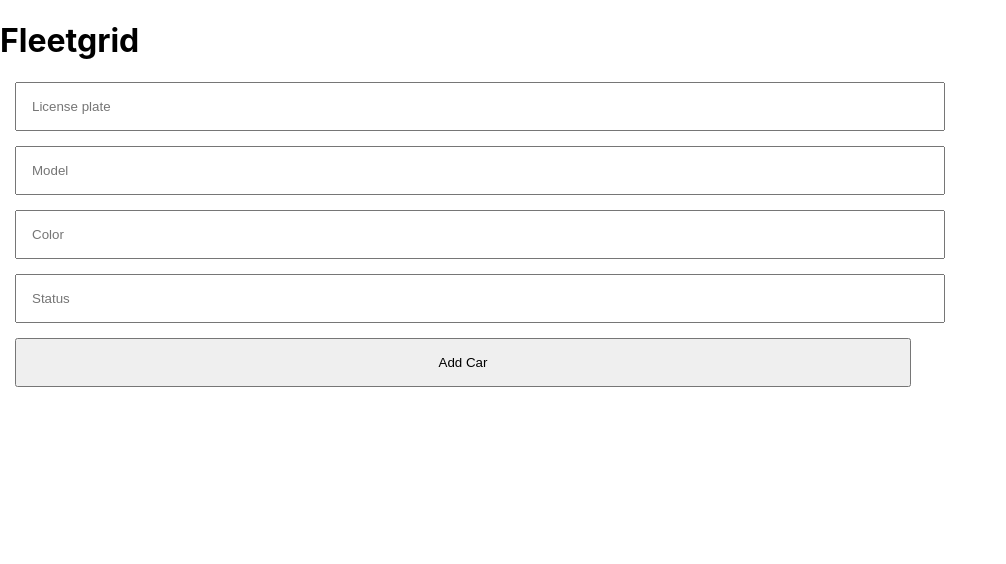
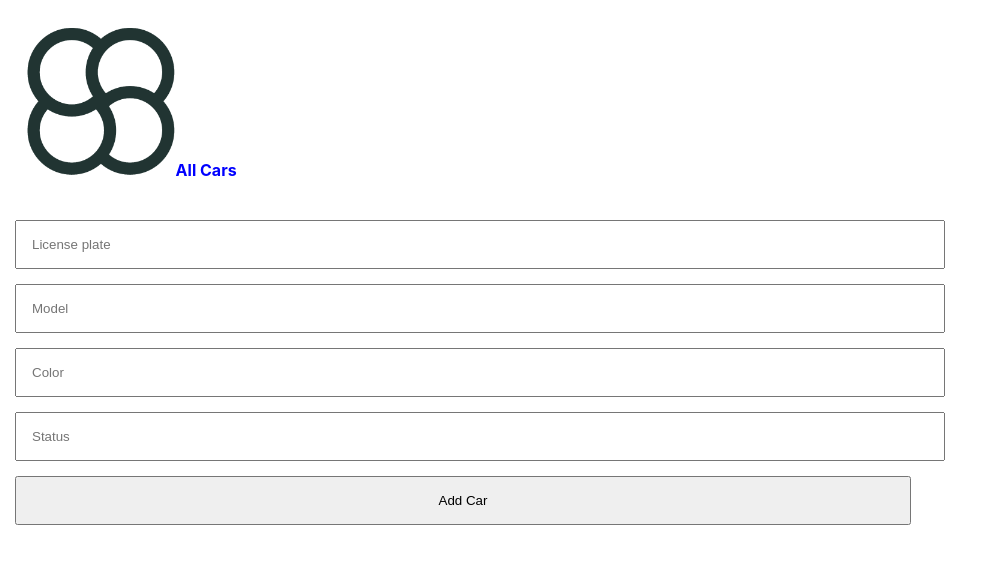
Before and after one commit to lukas-kraus/Fleetgrid, a React (Create React App) app in the folder frontend/: page /cars/add in a window 1280 px wide. Shown: the top 564 px of the page, without its empty margins (0-1006 px from the left). Built offline with nearby package versions, Linux system fonts and the light colour scheme; no server answers.

Commit message:
Add header component in App

```diff
--- a/frontend/src/App.tsx
+++ b/frontend/src/App.tsx
@@ -6,6 +6,7 @@ import {BrowserRouter, Route, Routes} from "react-router-dom";
 import CarGallery from "./components/CarGallery";
 import AddCar from "./components/AddCar";
 import CarDetails from "./components/CarDetails";
+import Header from "./components/Header";
 
 function App() {
 
@@ -39,8 +40,8 @@ function App() {
 
     return (
         <>
-            <h1>Fleetgrid</h1>
             <BrowserRouter>
+                <Header/>
                 <Routes>
                     <Route path="/cars" element={<CarGallery cars={cars}/>}/>
                     <Route path="/cars/add" element={<AddCar addCar={addCar}/>}/>
```
